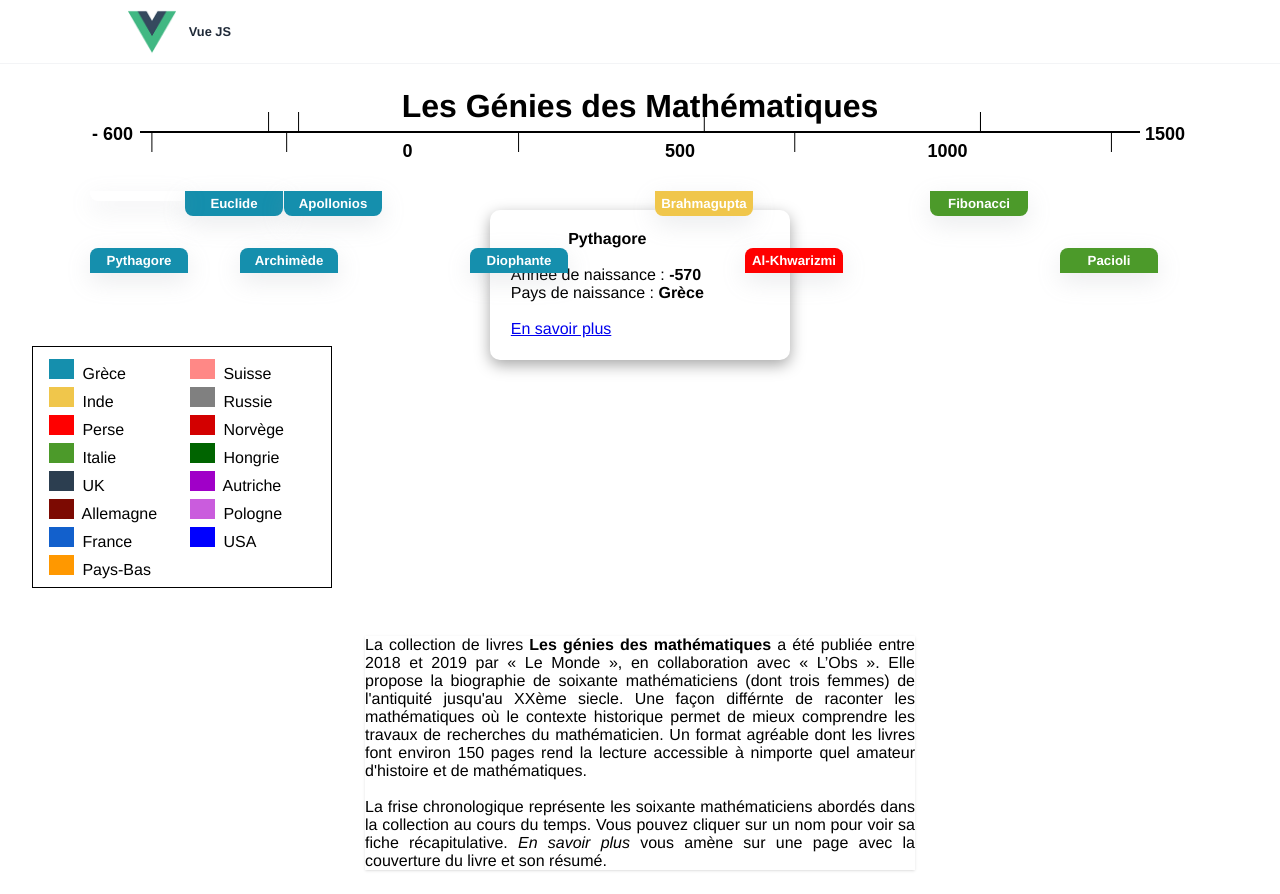
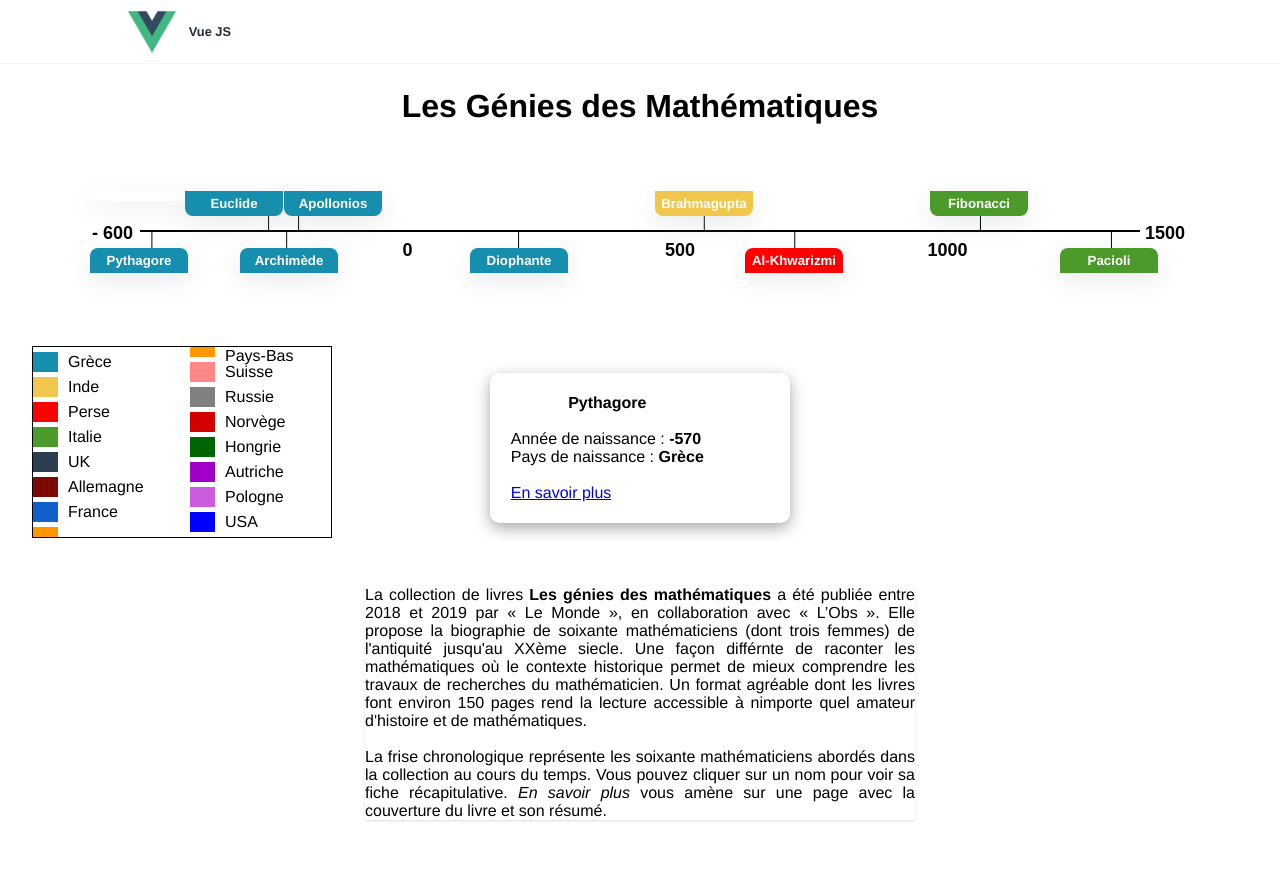
Before and after one commit to AvirKarakitsos/VUEtimeline, a Vue app: page / in a window 1280 px wide. Both pictures are taken after a click on the element "Pythagore". After the commit the page ends 844 px from the top, so only its background shows below. Built offline with nearby package versions, Linux system fonts and the light colour scheme; data requests are answered from the project's data file; the HTML template or start-up script is replaced by a standard one.

Commit message:
refactor: description part

```diff
--- a/db.json
+++ b/db.json
@@ -482,8 +482,8 @@
 			"prenom":"",
 			"date":1887,
 			"pays":"",
-			"couleur":"#2c3e50",
-			"content" : "Lorem ipsum dolor sit amet, consectetur adipiscing elit, sed do eiusmod tempor incididunt ut labore et dolore magna aliqua. Ut enim ad minim veniam, quis nostrud exercitation ullamco laboris nisi ut aliquip ex ea commodo consequat. Duis aute irure dolor in reprehenderit in voluptate velit esse cillum dolore eu fugiat nulla pariatur. Excepteur sint occaecat cupidatat non proident, sunt in culpa qui officia deserunt mollit anim id est laborum."
+			"couleur":"",
+			"content" : ""
 		},
 		{
 			"id":55,
--- a/src/assets/css/style.css
+++ b/src/assets/css/style.css
@@ -35,6 +35,15 @@
 
 h5{
     color: white;
+}
+
+/*articles */
+.articles {
+    width: 300px;
+    position: absolute;
+    top: 200px;
+    left: 50%;
+    transform: translateX(-50%);
 }
 
 /*slide de -500 à 1500*/
--- a/src/components/Description.vue
+++ b/src/components/Description.vue
@@ -1,5 +1,5 @@
 <template>
-    <section v-for="ligne in afficherId" :key="ligne.id">
+    <article v-for="ligne in afficherId" :key="ligne.id">
         <div>
             <p align="center"><strong>{{ligne.prenom+' '+ligne.nom}}</strong></p><br/>
             <p>Année de naissance : <b>{{ligne.date}}</b></p>
@@ -9,7 +9,7 @@
         <div class="close">
             <i @click="$emit('changer',cacher)" class="fas fa-times-circle"></i>
         </div>
-    </section>
+    </article>
 </template>
 
 <script>
@@ -25,10 +25,8 @@ export default {
 }
 </script>
 <style scoped>
-    section{
-        height: 150px;
-        width: 300px;
-        margin: 3rem auto 0 auto;
+    article{
+        /* margin: 3rem auto 0 auto; */
         padding: 1.3rem;
         display: flex;
         justify-content: space-between;
--- a/src/components/Sectionlist.vue
+++ b/src/components/Sectionlist.vue
@@ -39,7 +39,7 @@
             </div>
         </div>
     </section>
-    <div v-show="hidden">
+    <div class="articles" v-show="hidden">
         <Description :afficherId="afficherId" @changer="change"/>
     </div>
 </template>
--- a/src/views/Home.vue
+++ b/src/views/Home.vue
@@ -15,8 +15,8 @@
 		</section>
 
 		<ul class="legend">
-			<li v-for="ligne in tableFilter" :key="ligne.id">
-				<div class="bg-color" :style="'background-color:'+ligne.couleur"></div>{{ " "+ligne.pays }}
+			<li class="country" v-for="ligne in tableFilter" :key="ligne.id">
+				<div class="bg-color" :style="'background-color:'+ligne.couleur"></div><p>{{ " "+ligne.pays }}</p>
 			</li>
 		</ul>
 
@@ -71,11 +71,11 @@ export default {
 		},
 	},
 	async created(){
-		let tab2 =[]
+		let tableColor = []
 		const tab= await this.fetchTable()
 		tab.map(val => {
-			if((!tab2.includes(val.couleur)) && (val.couleur !== "")){
-				tab2.push(val.couleur)
+			if((!tableColor.includes(val.couleur)) && (val.couleur !== "")){
+				tableColor.push(val.couleur)
 				this.tableFilter.push(val)
 			}
 		})
@@ -116,7 +116,7 @@ export default {
 	}
 	.legend{
 		width: 300px;
-		padding: .5rem 1rem;
+		/* padding: .2rem .5rem; */
 		align-self: flex-start;
 		-webkit-column-count: 2;  /* Chrome/Opera, Safari */
 		-moz-column-count: 2; /* Mozilla Firefox */
@@ -124,11 +124,18 @@ export default {
 		list-style-type: none;
 		border: 1px solid black;
 	}
+	.country {
+		height: 20px;
+		margin: 5px 0 5px 0;
+		display: flex;
+		align-items: center;
+		gap: 10px;
+	}
 	.bg-color{
 		height: 20px;
 		width: 25px;
-		margin: 4px 4px 0 0;
-		display: inline-block;
+
+		/* display: inline-block; */
 	}
 
 	.description{
```
